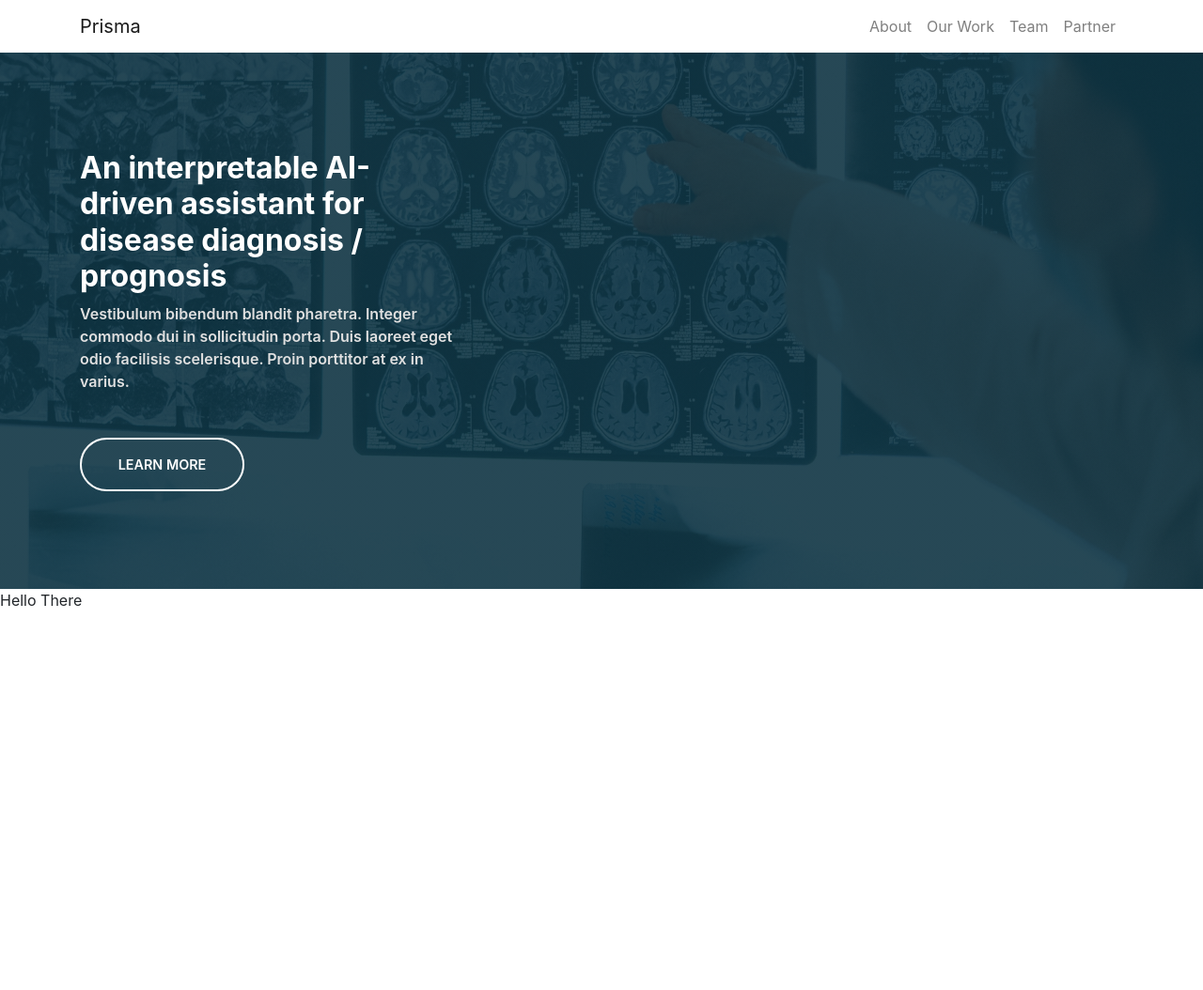
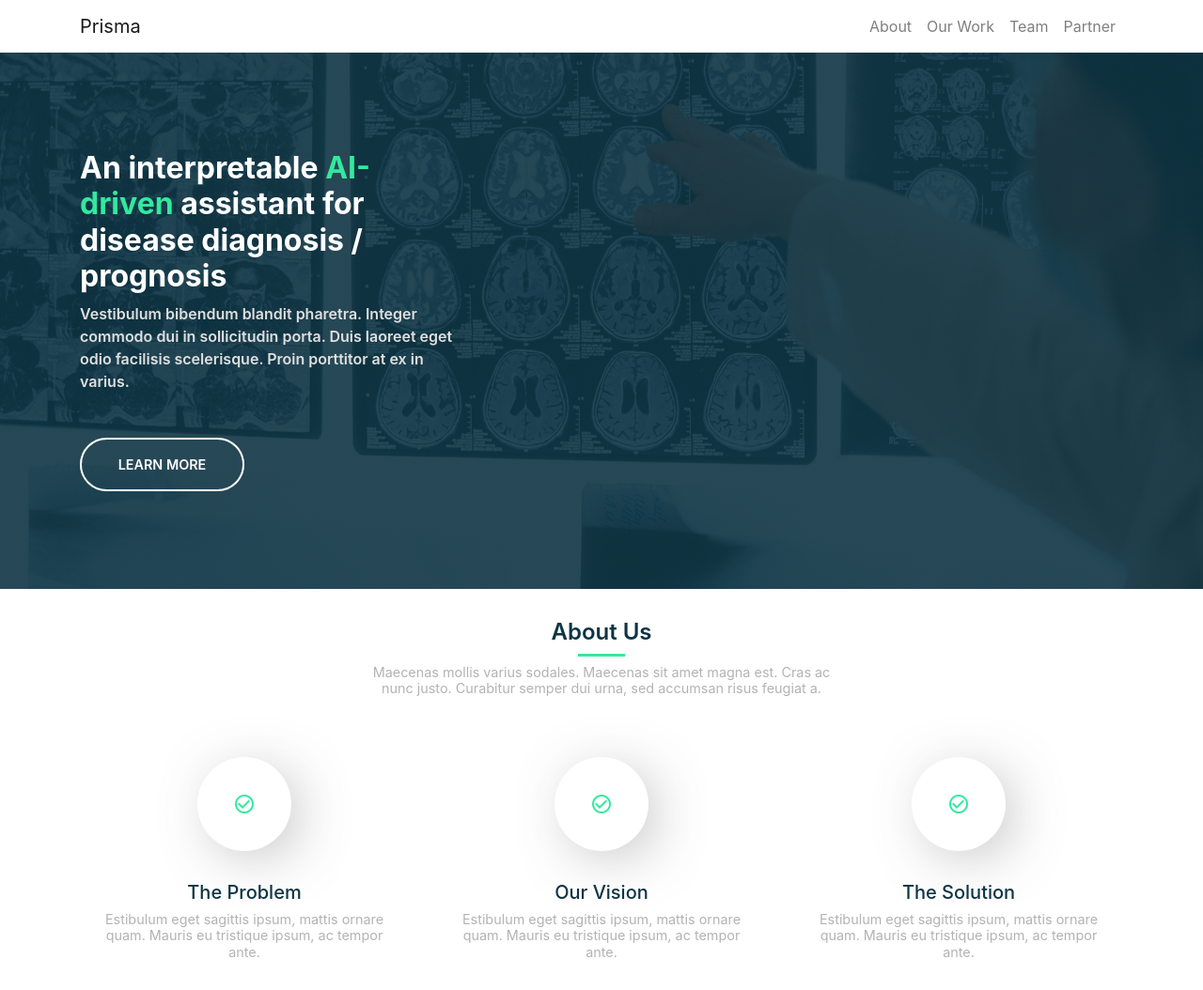
Before and after one commit to Matt-Horton/Prisma, a Gatsby site: page / in a window 1280 px wide. Shown: the whole page at 94% size. Before the commit the page ends 800 px from the top, so only its background shows below. Built offline with nearby package versions, Linux system fonts and the light colour scheme; Gatsby itself is replaced by a stand-in of ours.

Commit message:
Added about section

```diff
--- a/package.json
+++ b/package.json
@@ -17,6 +17,7 @@
     "bootstrap": "^4.5.2",
     "gatsby": "^2.24.63",
     "gatsby-plugin-sass": "^2.3.13",
+    "material-design-icons": "^3.0.1",
     "node-sass": "^4.14.1",
     "react": "^16.12.0",
     "react-bootstrap": "^1.3.0",
--- a/src/components/JumbotronBanner.js
+++ b/src/components/JumbotronBanner.js
@@ -7,7 +7,7 @@ const JumbotronBanner = () => {
     <div className="headerBanner">
       <Container>
         <div className="content-container">
-          <h2>An interpretable AI-driven assistant for disease diagnosis / prognosis</h2>
+          <h2>An interpretable <span className="highlighted">AI-driven</span> assistant for disease diagnosis / prognosis</h2>
           <p>Vestibulum bibendum blandit pharetra. Integer commodo dui in sollicitudin porta. Duis laoreet eget odio facilisis scelerisque. Proin porttitor at ex in varius.</p>
           <a href="#">
             <div className="banner-btn">
--- a/src/components/JumbotronBanner.scss
+++ b/src/components/JumbotronBanner.scss
@@ -25,6 +25,10 @@
   font-weight: 600;
 }
 
+.highlighted {
+  color: $accent;
+}
+
 .banner-btn {
   display: block;
   padding: 1rem;
--- a/src/components/StaticNavbar.js
+++ b/src/components/StaticNavbar.js
@@ -1,5 +1,5 @@
 import React from 'react';
-import { Navbar, Nav, NavDropdown, Container } from 'react-bootstrap';
+import { Navbar, Nav, Container } from 'react-bootstrap';
 import './StaticNavbar.scss';
 
 const StaticNavbar = () => {
--- a/src/pages/index.js
+++ b/src/pages/index.js
@@ -1,13 +1,14 @@
 import React from "react"
 import StaticNavbar from '../components/StaticNavbar';
 import JumbotronBanner from "../components/JumbotronBanner";
+import About from "../sections/About";
 
 const Home = () => {
   return (
     <div>
       <StaticNavbar />
       <JumbotronBanner />
-      <p>Hello There</p>
+      <About />
     </div>
   )
 }
--- /dev/null
+++ b/src/sections/About.js
@@ -0,0 +1,52 @@
+import React from 'react';
+import { Container } from 'react-bootstrap';
+import './About.scss';
+
+const About = () => {
+  return (
+    <div>
+      <Container>
+        <div className="about-container">
+          <div className="about-row">
+            <h4 className="section-header">About Us</h4>
+            <hr />
+          </div>
+          <div className="about-row">
+            <p className="section-info">Maecenas mollis varius sodales. Maecenas sit amet magna est. Cras ac nunc justo. Curabitur semper dui urna, sed accumsan risus feugiat a.</p>
+          </div>
+        </div>
+        <div className="row">
+          <div className="col-md-4">
+            <div className="about-item">
+              <div className="icon-container">
+                <i className="material-icons">check_circle_outline</i>
+              </div>
+              <h5>The Problem</h5>
+              <p>Estibulum eget sagittis ipsum, mattis ornare quam. Mauris eu tristique ipsum, ac tempor ante.</p>
+            </div>
+          </div>
+          <div className="col-md-4">
+            <div className="about-item">
+              <div className="icon-container">
+                <i className="material-icons">check_circle_outline</i>
+              </div>
+              <h5>Our Vision</h5>
+              <p>Estibulum eget sagittis ipsum, mattis ornare quam. Mauris eu tristique ipsum, ac tempor ante.</p>
+            </div>
+          </div>
+          <div className="col-md-4">
+            <div className="about-item">
+              <div className="icon-container">
+                <i className="material-icons">check_circle_outline</i>
+              </div>
+              <h5>The Solution</h5>
+              <p>Estibulum eget sagittis ipsum, mattis ornare quam. Mauris eu tristique ipsum, ac tempor ante.</p>
+            </div>
+          </div>
+        </div>
+      </Container>
+    </div>
+  )
+}
+
+export default About;
--- /dev/null
+++ b/src/sections/About.scss
@@ -0,0 +1,81 @@
+@import '../styles/style.scss';
+@import '~material-design-icons/iconfont/material-icons.css';
+
+.about-container {
+  padding-top: 2rem;
+  flex: 1;
+  margin-bottom: 2rem;
+}
+
+.about-container hr {
+  margin-top: 0.5rem;
+  margin-bottom: 0.5rem;
+  max-width: 50px;
+  border-width: 3px;
+  border-color: $accent;
+}
+
+.section-header {
+  color: $primary;
+  display: inline-block;
+  font-weight: 600;
+  display: flex;
+  display: inline-block;
+  margin-bottom: 0px;
+}
+
+.about-row {
+  text-align: center;
+}
+
+.section-info {
+  font-size: 0.9em;
+  color: #b3b3b3;
+  line-height: 1.2em;
+  max-width: 500px;
+  display: inline-block;
+}
+
+.about-items {
+  flex: 1;
+  flex-direction: row;
+  margin-top: 2rem;
+  justify-content: center;
+}
+
+.about-item {
+  margin: auto;
+  max-width: 400px;
+  text-align: center;
+  padding: 1rem;
+}
+
+.icon-container {
+  width: 100px;
+  height: 100px;
+  border-radius: 50%;
+  margin: auto;
+  margin-bottom: 2rem;
+  display: flex;
+  justify-content: center;
+  align-items: center;
+  -webkit-box-shadow: 11px 10px 70px -24px rgba(0,0,0,0.75);
+  -moz-box-shadow: 11px 10px 70px -24px rgba(0,0,0,0.75);
+  box-shadow: 11px 10px 70px -24px rgba(0,0,0,0.75);
+}
+
+.icon-container i {
+  width: 24px;
+  height: 24px;
+  color: $accent;
+}
+
+.about-item h5 {
+  color: $primary;
+}
+
+.about-item p {
+  color: #b3b3b3;
+  line-height: 1.1rem;
+  font-size: 0.9rem;
+}
```
Also changed, not shown: gatsby-browser.js (line endings or trailing spaces), 1 other file.
